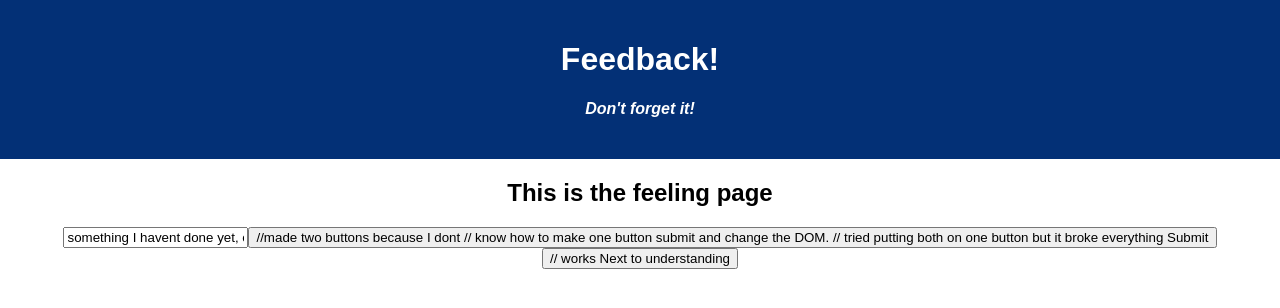
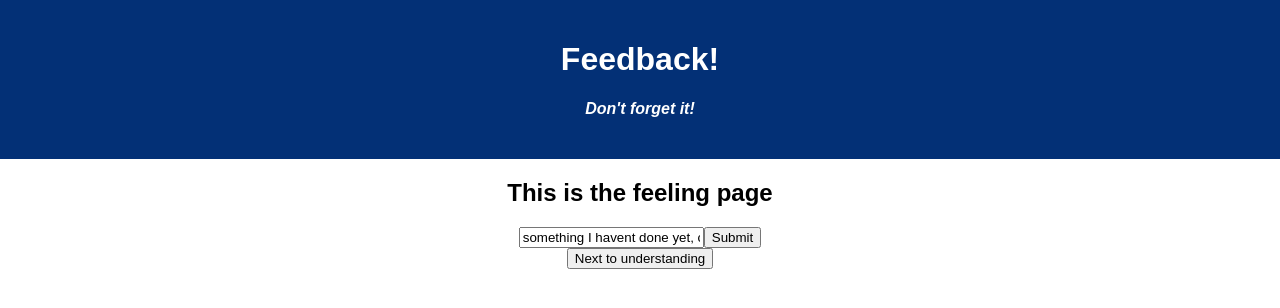
Before and after one commit to madelinePrickette/weekend-redux-feedback-loop, a React (Create React App) app: page /#/ in a window 1280 px wide. Shown: the top 308 px of the page. Built offline with nearby package versions, Linux system fonts and the light colour scheme.

Commit message:
trying to connect router with the server.js

```diff
--- a/src/components/FeelingFeedback/FeelingFeedbackNum.jsx
+++ b/src/components/FeelingFeedback/FeelingFeedbackNum.jsx
@@ -6,7 +6,8 @@ import UnderstandingFeedbackNum from '../UnderstandingFeedback/UnderstandingFeed
 
 function FeelingFeedbackNum({}) {
 
-    const [feelings, setFeelings] = useState('');
+    const [feelings, setFeelings] = useState(''); // Do I do this on
+    // every jsx component file?
 
     const history = useHistory();
 
@@ -21,7 +22,21 @@ function FeelingFeedbackNum({}) {
         )
     }
 
+    axios({ // is this supposed to go in each component file?
+        // that was my plan but I'm unsure its correct
+        method: 'POST',
+        url: '/',
+        data: {feelings}
+    }).then((response) => {
+        console.log('this is post response from feeling feedback component', response)
+    }).catch((error) => {
+        console.log('error in feeling feedback component', error)
+    })
+
     return (
+        //made two buttons because I dont
+        //know how to make one button submit and change the DOM.
+        //tried putting both on one button but it broke everything
         <>
             <h2>This is the feeling page</h2>
                 <form onSubmit={handleFeelingsSubmission}>
@@ -30,16 +45,17 @@ function FeelingFeedbackNum({}) {
                     placeholder="How did you feel today?"
                     value="something I havent done yet, comes from router?"
                     onChange={(event)=> setFeelings(event.target.value)}
-                    //taking value giving it to setter, setter changes state
+                    //
                 />
-                <button type="submit"> //made two buttons because I dont
-                // know how to make one button submit and change the DOM.
-                // tried putting both on one button but it broke everything
+                {/* taking value giving it to setter, setter changes state */}
+
+                <button type="submit">
                     Submit
                 </button>
 
                 <footer>
-                    <button onClick={handleNextToUnderstanding}> // works
+                {/* works */}
+                    <button onClick={handleNextToUnderstanding}>
                         Next to understanding
                     </button>
                 </footer>
--- a/src/components/SupportFeedback/SupportFeedbackNum.jsx
+++ b/src/components/SupportFeedback/SupportFeedbackNum.jsx
@@ -5,6 +5,8 @@ import { useHistory } from 'react-router-dom';
 import CommentsFeedbackChar from '../CommentsFeedback/CommentsFeedbackChar';
 
 function SupportFeedbackNum({}) {
+
+    const [support, setSupport] = useState('');
 
     const history = useHistory();
 
```
Also changed, not shown: 1 other file (tests, documents, lock files or other folders).
